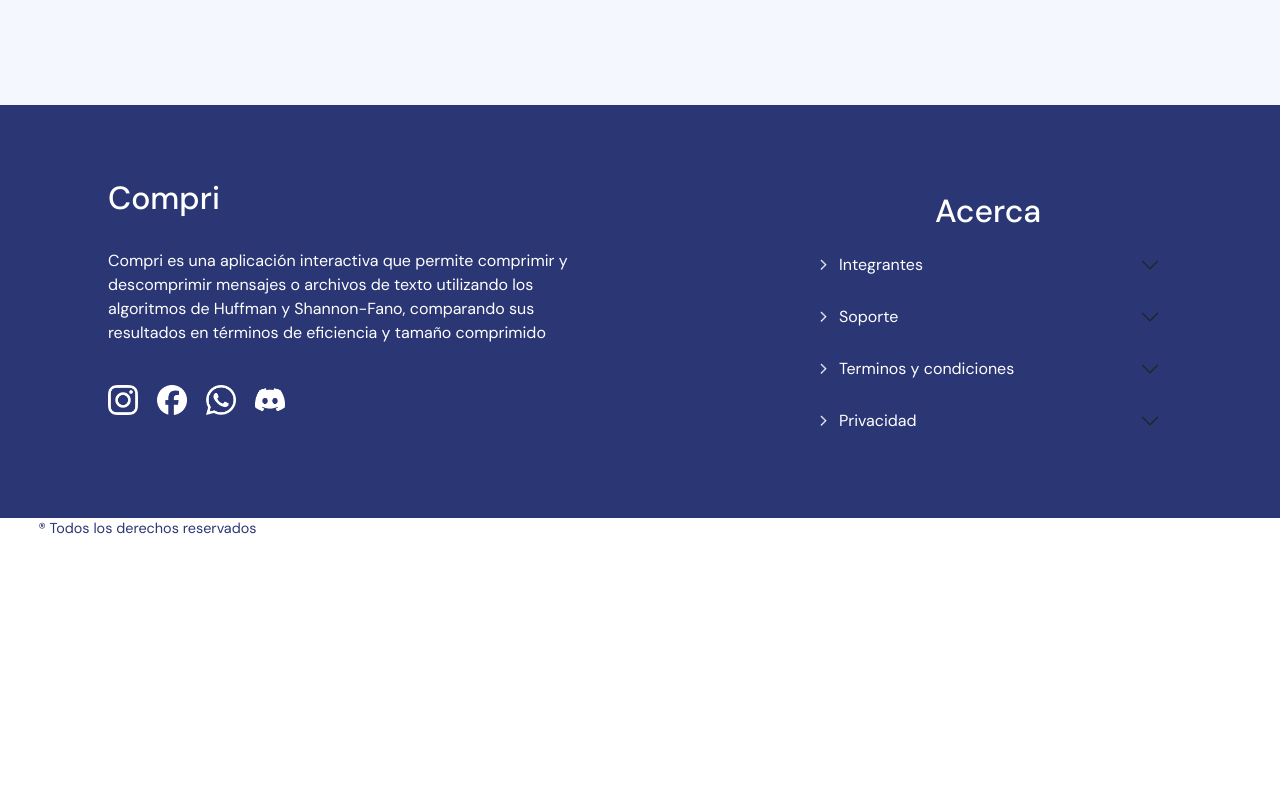
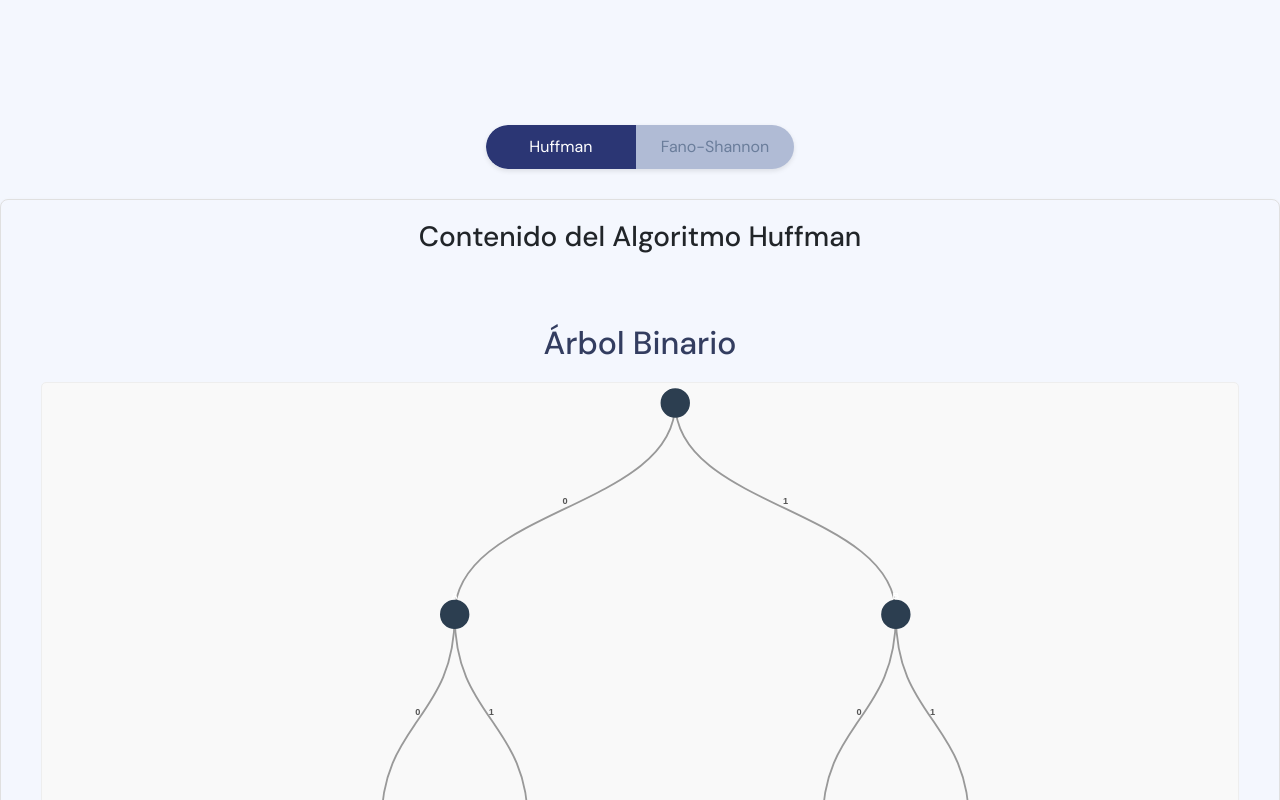
Before and after one commit to ThiagoPerez03/Compri, a React (Vite) app in the folder frontend/: page /view2 in a window 1280 px wide. Shown: the part 800-1600 px from the top of the page. Before the commit the page ends 1340 px from the top, so only its background shows below. Built offline with nearby package versions, Linux system fonts and the light colour scheme.

Commit message:
Implementación del switch y arbol binario

```diff
--- a/frontend/package.json
+++ b/frontend/package.json
@@ -13,11 +13,14 @@
     "bootstrap": "^5.3.6",
     "bootstrap-icons": "^1.13.1",
     "chart.js": "^4.5.0",
+    "d3": "^7.9.0",
+    "elkjs": "^0.10.0",
     "react": "^19.1.0",
     "react-bootstrap": "^2.10.10",
     "react-chartjs-2": "^5.3.0",
     "react-dom": "^19.1.0",
-    "react-router-dom": "^7.6.2"
+    "react-router-dom": "^7.6.2",
+    "reactflow": "^11.11.4"
   },
   "devDependencies": {
     "@eslint/js": "^9.25.0",
--- /dev/null
+++ b/frontend/src/Data/TreeData.js
@@ -0,0 +1,32 @@
+// Este archivo exporta los datos para un árbol binario tipo Huffman/Fano-Shannon.
+// Cada nodo tiene un 'id', un 'name' (la letra) y una propiedad 'code'
+// que representa el valor ('0' o '1') del enlace que CONDUCE A ESE NODO desde su padre.
+// La raíz no tendrá 'code'.
+
+const huffmanTreeData = {
+  id: 'root',
+  name: ' ', // La raíz a menudo no tiene un valor visible en Huffman
+  children: [
+    {
+      id: 'node-A',
+      name: 'A',
+      code: '0', // Borde de la raíz a A es '1'
+      children: [
+        { id: 'node-D', name: 'D', code: '0' }, // Borde de A a D es '0'
+        { id: 'node-F', name: 'F', code: '1' }  // Borde de A a F es '1'
+      ]
+    },
+    {
+      id: 'node-B',
+      name: 'B',
+      code: '1', // Borde de la raíz a B es '0'
+      children: [
+        { id: 'node-C', name: 'C', code: '0' }, // Borde de B a C es '0'
+        { id: 'node-E', name: 'E', code: '1' }  // Borde de B a E es '1'
+      ]
+    }
+  ]
+};
+
+
+export default huffmanTreeData;
--- /dev/null
+++ b/frontend/src/components/BinaryTree.css
@@ -0,0 +1,88 @@
+.d3-tree-visualizer-container {
+  display: flex;
+  flex-direction: column;
+  align-items: center;
+  margin-top: 50px;
+  width: 100%;
+  border-radius: 8px;
+  background-color: var(--background-color-light);
+  padding: 20px;
+}
+
+.d3-tree-visualizer-container h2 {
+  color: #333d60;
+  margin-bottom: 20px;
+  align-items: center;
+}
+
+.svg-wrapper {
+  width: 100%;
+  height: 500px;
+  border: 1px solid #eee;
+  background-color: #f9f9f9;
+  border-radius: 5px;
+  overflow: hidden;
+  position: relative;
+  align-items: center;
+}
+
+.svg-wrapper svg {
+  width: 100%;
+  height: 100%;
+  display: block;
+}
+
+/* Estilos de los nodos */
+.node circle {
+  stroke-width: 2px;
+  cursor: pointer;
+}
+
+.node text {
+  font-family: sans-serif;
+  font-size: 10px;
+  text-anchor: middle;
+}
+
+/* Estilos de los enlaces */
+.link {
+  fill: none;
+  stroke: #999;
+  stroke-width: 2px;
+  transition: stroke 0.3s ease;
+}
+
+/* Estilos para las etiquetas de los enlaces (el '0' y '1') */
+.link-label {
+  font-family: sans-serif;
+  font-size: 10px;
+  fill: #555;
+  font-weight: bold;
+  pointer-events: none;
+}
+
+/* Colores específicos para nodos internos y hojas */
+.node--internal circle {
+  fill: #2c3e50;
+  stroke: #2c3e50;
+}
+.node--leaf circle {
+  fill: #6a7d9b;
+  stroke: #6a7d9b;
+}
+
+.node--internal text {
+  fill: white; /* Color de texto para nodos internos */
+  font-weight: bold;
+}
+.node--leaf text {
+  fill: #2c3e50; /* Color de texto para nodos hoja */
+}
+
+.node circle:hover {
+  stroke: #007bff;
+  stroke-width: 3px;
+}
+.link:hover {
+  stroke: #007bff;
+}
--- /dev/null
+++ b/frontend/src/components/BinaryTree.jsx
@@ -0,0 +1,95 @@
+import React, { useState, useEffect, useRef, useCallback } from 'react';
+import * as d3 from 'd3';
+import './BinaryTree.css';
+
+import huffmanTreeData from '../Data/TreeData';
+
+const D3BinaryTree = () => {
+  const svgRef = useRef(null);
+
+  const width = 1000;
+  const height = 500;
+  const margin = { top: 20, right: 20, bottom: 20, left: 20 };
+
+  const nodeRadius = 15;
+  const nodeTextFontSize = 10;
+  const nodeTextOffset = 20;
+  const treeNodeSeparation = 25;
+  const treeLevelSeparation = 40;
+
+
+  useEffect(() => {
+    const svg = d3.select(svgRef.current);
+    svg.selectAll("*").remove();
+
+    const g = svg.append("g")
+      .attr("transform", `translate(${margin.left},${margin.top})`);
+
+    const treeLayout = d3.tree()
+      .size([width - margin.left - margin.right, height - margin.top - margin.bottom])
+      .separation((a, b) => (a.parent === b.parent ? 1 : 2) / treeNodeSeparation);
+
+    const rootNode = d3.hierarchy(huffmanTreeData);
+    const treeData = treeLayout(rootNode);
+
+    g.selectAll('.link')
+      .data(treeData.links())
+      .enter().append('path')
+      .attr('class', 'link')
+      .attr('d', d3.linkVertical()
+        .x(d => d.x)
+        .y(d => d.y)
+      );
+
+    g.selectAll('.link-label')
+      .data(treeData.links())
+      .enter().append('text')
+      .attr('class', 'link-label')
+      .attr('x', d => (d.source.x + d.target.x) / 2)
+      .attr('y', d => (d.source.y + d.target.y) / 2)
+      .attr('dy', -5)
+      .attr('text-anchor', 'middle')
+      .text(d => d.target.data.code)
+      .style('fill', '#555')
+      .style('font-size', '10px');
+
+
+    const node = g.selectAll('.node')
+      .data(treeData.descendants())
+      .enter().append('g')
+      .attr('class', d => 'node' + (d.children ? ' node--internal' : ' node--leaf'))
+      .attr('transform', d => `translate(${d.x},${d.y})`);
+
+    node.append('circle')
+      .attr('r', nodeRadius);
+
+    node.append('text')
+      .attr('dy', '0.35em')
+      .attr('y', d => d.children ? -nodeTextOffset : nodeTextOffset)
+      .attr('text-anchor', 'middle')
+      .text(d => d.data.name)
+      .style('font-size', `${nodeTextFontSize}px`);
+
+    const bounds = g.node().getBBox();
+    const availableWidth = width - margin.left - margin.right;
+    const availableHeight = height - margin.top - margin.bottom;
+
+    const scaleX = availableWidth / bounds.width;
+    const scaleY = availableHeight / bounds.height;
+    const scale = Math.min(scaleX, scaleY);
+
+    g.attr("transform", `translate(${margin.left + (availableWidth - bounds.width * scale) / 2}, ${margin.top + (availableHeight - bounds.height * scale) / 2}) scale(${scale})`);
+
+  }, []);
+
+  return (
+    <div className="d3-tree-visualizer-container">
+      <h2>Árbol Binario</h2>
+      <div className="svg-wrapper">
+        <svg ref={svgRef} width={width} height={height}></svg>
+      </div>
+    </div>
+  );
+};
+
+export default D3BinaryTree;
--- /dev/null
+++ b/frontend/src/components/Switch.css
@@ -0,0 +1,63 @@
+.algorithm-switcher-container {
+  display: flex;
+  flex-direction: column;
+  align-items: center;
+  width: 100%;
+  padding: 20px 0;
+}
+
+.toggle-switch {
+  display: flex;
+  border-radius: 50px;
+  overflow: hidden;
+  background-color: var(--primary-color-light);
+  box-shadow: 0 2px 5px rgba(0, 0, 0, 0.1);
+}
+
+.toggle-button {
+  padding: 10px 25px;
+  border: none;
+  font-size: 1em;
+  cursor: pointer;
+  outline: none;
+  transition: background-color 0.3s ease, color 0.3s ease;
+  min-width: 150px;
+}
+
+.toggle-button:first-child {
+  border-top-left-radius: 25px;
+  border-bottom-left-radius: 25px;
+}
+
+.toggle-button:last-child {
+  border-top-right-radius: 25px;
+  border-bottom-right-radius: 25px;
+}
+
+.toggle-button.active {
+  background-color: var(--primary-color);
+  color: var(--white);
+}
+
+.toggle-button:not(.active) {
+  background-color: transparent;
+  color: #6a7d9b;
+}
+
+.toggle-button:not(.active):hover {
+  background-color: #d0d7e4;
+}
+
+.content-display {
+  margin-top: 30px;
+  width: 100%;
+  text-align: center;
+}
+
+.algorithm-content {
+  padding: 20px;
+  border: 1px solid #e0e0e0;
+  border-radius: 8px;
+  background-color: var(--background-color);
+  box-shadow: 0 2px 5px rgba(0,0,0,0.05);
+}
--- /dev/null
+++ b/frontend/src/components/Switch.jsx
@@ -0,0 +1,56 @@
+import React, { useState } from 'react';
+import './Switch.css';
+
+import BinaryTree from './BinaryTree';
+
+
+const HuffmanComponent = () => (
+  <div className="algorithm-content">
+    <h3>Contenido del Algoritmo Huffman</h3>
+    <BinaryTree />
+  </div>
+);
+
+const FanoShannonComponent = () => (
+  <div className="algorithm-content">
+    <h3>Contenido del Algoritmo Fano-Shannon</h3>
+
+  </div>
+);
+
+const AlgorithmSwitcher = () => {
+  const [activeAlgorithm, setActiveAlgorithm] = useState('huffman');
+
+  const handleToggle = (algorithm) => {
+    setActiveAlgorithm(algorithm);
+  };
+
+  return (
+    <div className="algorithm-switcher-container">
+      <div className="toggle-switch">
+        <button
+          className={`toggle-button ${activeAlgorithm === 'huffman' ? 'active' : ''}`}
+          onClick={() => handleToggle('huffman')}
+        >
+          Huffman
+        </button>
+        <button
+          className={`toggle-button ${activeAlgorithm === 'fano-shannon' ? 'active' : ''}`}
+          onClick={() => handleToggle('fano-shannon')}
+        >
+          Fano-Shannon
+        </button>
+      </div>
+
+      <div className="content-display">
+        {activeAlgorithm === 'huffman' ? (
+          <HuffmanComponent />
+        ) : (
+          <FanoShannonComponent />
+        )}
+      </div>
+    </div>
+  );
+};
+
+export default AlgorithmSwitcher;
--- a/frontend/src/components/View2.jsx
+++ b/frontend/src/components/View2.jsx
@@ -1,15 +1,16 @@
 import { useState } from 'react';
 import 'bootstrap/dist/css/bootstrap.min.css';
-
 import './View2.css';
 import FileOutput from './FileOutput';
+import Switch from './Switch';
 
 function View2() {
   const [count, setCount] = useState(0);
 
   return (
     <div className="View2">
-        <FileOutput />
+      <FileOutput />
+        <Switch />
     </div>
   );
 }
```
Also changed, not shown: 1 other file (tests, documents, lock files or other folders).
